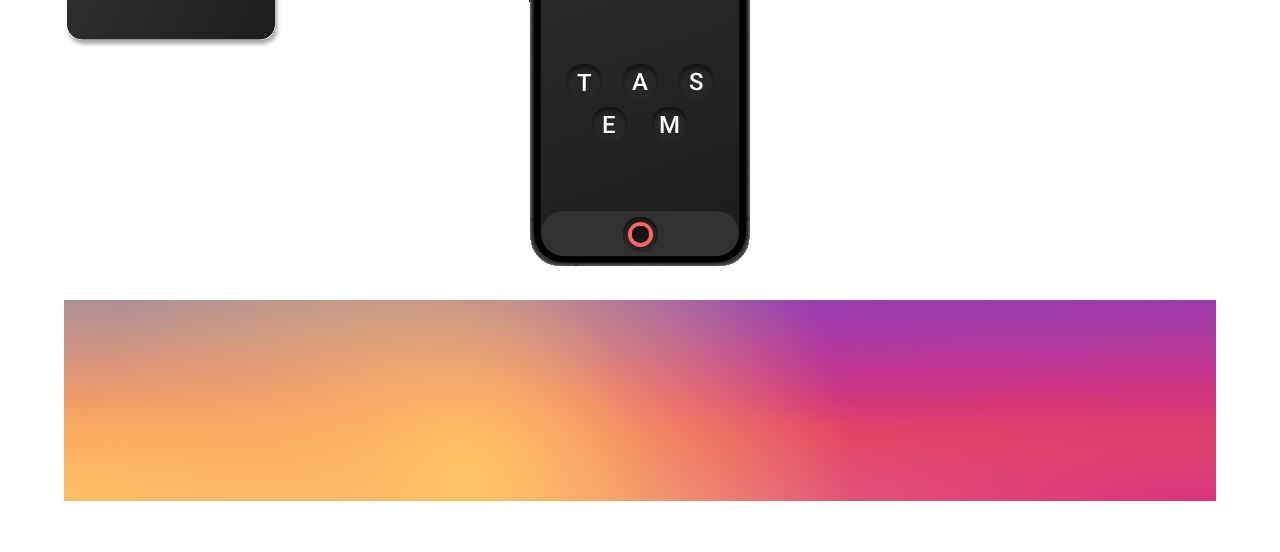
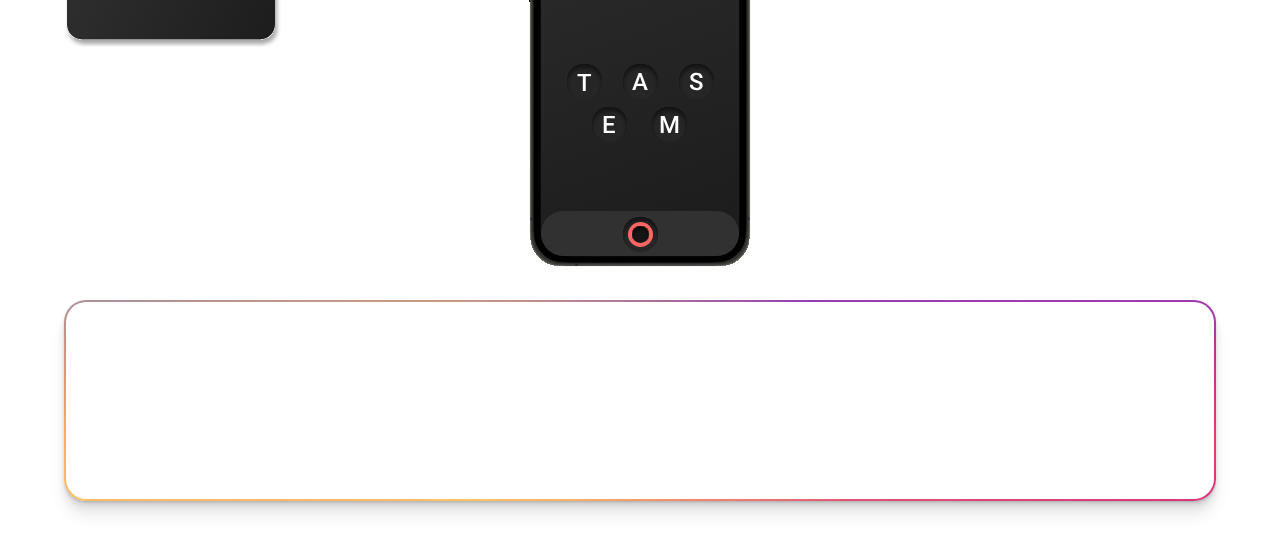
Before and after one commit to frostzt/super-responsive-react, a React (Create React App) app: page / in a window 1280 px wide. Shown: the part 1102-1654 px from the top of the page. Built offline with nearby package versions, Linux system fonts and the light colour scheme.

Commit message:
whatisit: created card component

```diff
--- a/src/Components/Card/Card.module.scss
+++ b/src/Components/Card/Card.module.scss
@@ -2,5 +2,15 @@
   width: 90vw;
   height: 20rem;
   margin: 0 auto;
+  padding: 0.2rem;
+  border-radius: 2.2rem;
+  box-shadow: var(--optimized-box-shadow);
   background-image: var(--background-gradient);
+
+  .wrapper {
+    width: 100%;
+    height: 100%;
+    border-radius: 2rem;
+    background-color: var(--white);
+  }
 }
--- a/src/Styles/index.scss
+++ b/src/Styles/index.scss
@@ -41,6 +41,10 @@ code {
     radial-gradient(ellipse farthest-corner at 100% 0, #893dc2, transparent 50%),
     radial-gradient(ellipse farthest-corner at 60% -20%, #893dc2, transparent 50%),
     linear-gradient(#6559ca, #bc318f 30%, #e33f5f 50%, #f77638 70%, #fec66d 100%);
+
+  // Shadows
+  --optimized-box-shadow: 0 1px 1px hsl(0deg 0% 0% / 0.065), 0 2px 2px hsl(0deg 0% 0% / 0.065),
+    0 4px 4px hsl(0deg 0% 0% / 0.065), 0 8px 8px hsl(0deg 0% 0% / 0.065), 0 16px 16px hsl(0deg 0% 0% / 0.065);
 }
 
 // Heading Styles
```
